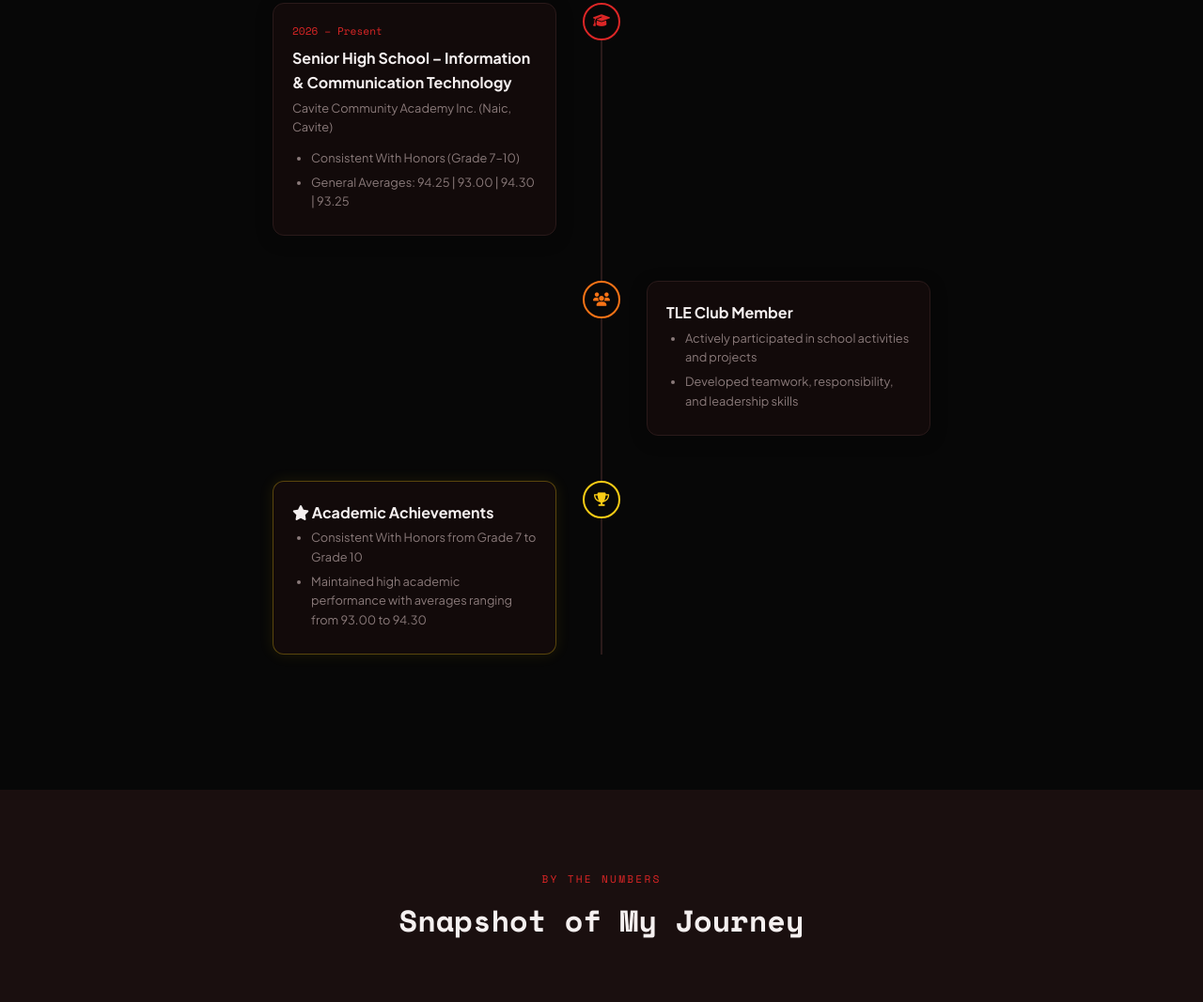
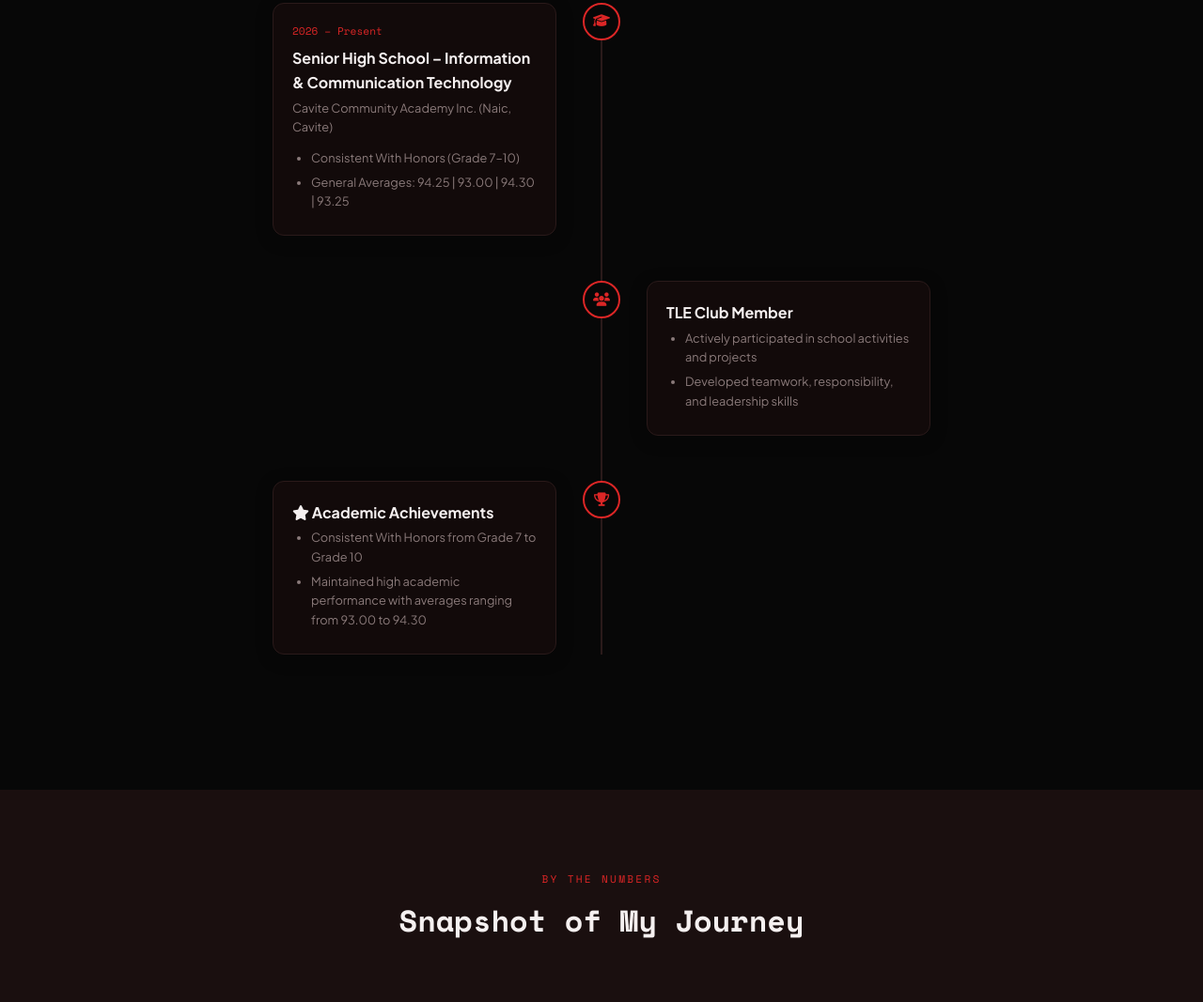
Before and after one commit to hey-chon/chon-portfolio, a website: page index.html in a window 1280 px wide. Shown: the part 3428-4495 px from the top of the page at 94% size. Drawn offline with nearby package versions, Linux system fonts and the light colour scheme.

Commit message:
Update style.css

```diff
--- a/css/style.css
+++ b/css/style.css
@@ -1174,8 +1174,8 @@ img {
   }
 }
 
-.timeline-dot.secondary { border-color: var(--secondary); color: var(--secondary); }
-.timeline-dot.gold { border-color: #facc15; color: #facc15; }
+.timeline-dot.secondary { border-color: var(--primary); color: var(--primary); }
+.timeline-dot.gold { border-color: #dc2626; color: #dc2626; }
 
 .timeline-card {
   background: var(--bg-card);
@@ -1193,8 +1193,7 @@ img {
 }
 
 .timeline-card.gold-card {
-  border-color: rgba(250, 204, 21, 0.3);
-  box-shadow: 0 0 15px rgba(250, 204, 21, 0.1);
+  border-color: var(--border);
 }
 
 .timeline-date {
```
